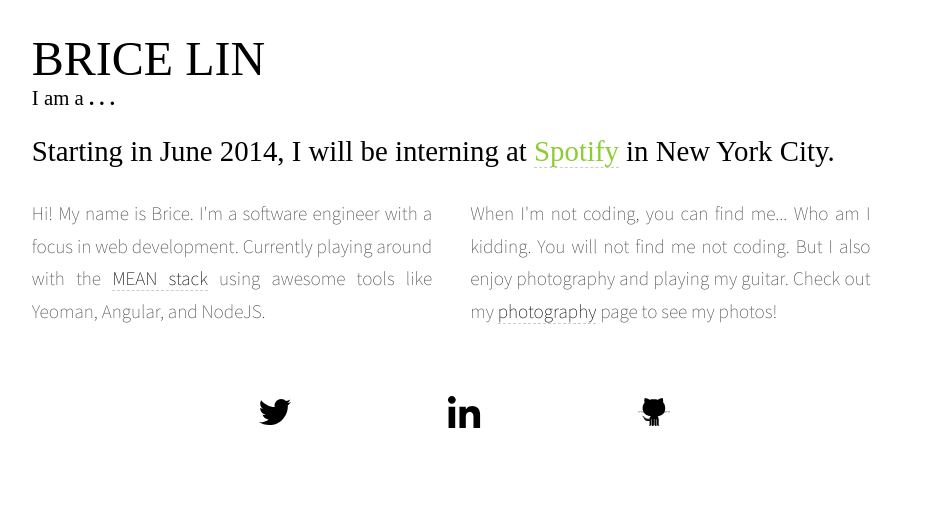
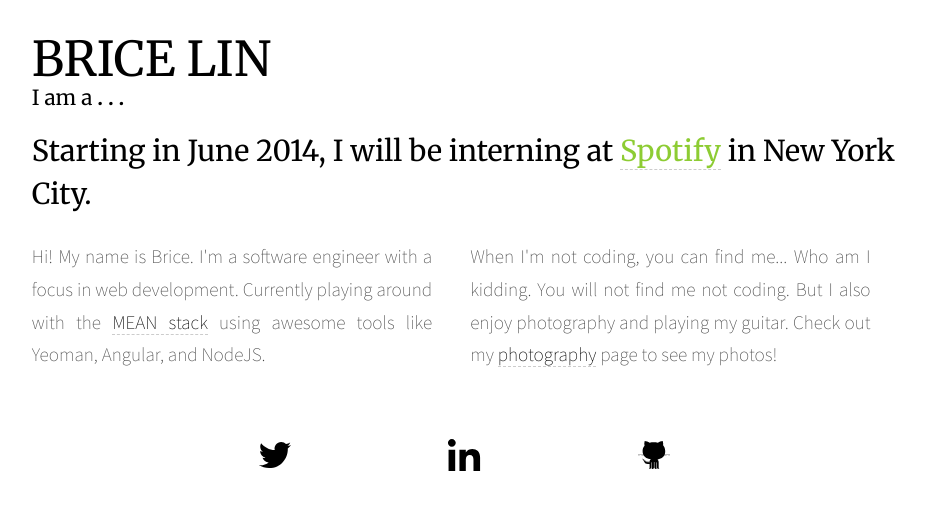
Before and after one commit to wwwillchen/bricejlin.github.io, a Jekyll site: the page built from index.html, in a window 1280 px wide. Shown: the top 510 px of the page, without its empty margins (173-1099 px from the left). Built offline with Jekyll 4.4.1, drawn with Linux system fonts in a browser that asks for light colours; Markdown is read by kramdown in place of the engine named in the settings.

Commit message:
change user scalable

```diff
--- a/_layouts/default.html
+++ b/_layouts/default.html
@@ -11,7 +11,7 @@
     <meta http-equiv="X-UA-Compatible" content="IE=edge">
     <title>brice lin | {{ page.title }}</title>
     <meta name="description" content="The personal portfolio site of Brice Lin exhibiting his endeavors in tech and photography">
-    <meta name="viewport" content="width=device-width, initial-scale=1">
+    <meta name="viewport" content="width=device-width, initial-scale=1, user-scalable=no">
 
     <!-- Place favicon.ico and apple-touch-icon(s) in the root directory -->
     <link rel="icon" href="/icons/brice.ico">
@@ -19,6 +19,7 @@
     <!-- build:css /css/main.css -->
     <link rel="stylesheet" href="/dist/css/vendor-combined.min.css">
     <link href='http://fonts.googleapis.com/css?family=Source+Sans+Pro:200,400,600' rel='stylesheet' type='text/css'>
+    <link href='http://fonts.googleapis.com/css?family=Merriweather:400,700' rel='stylesheet' type='text/css'>
     <link rel="stylesheet" href="/dist/css/combined.min.css">
     <!-- endbuild -->
 
```
